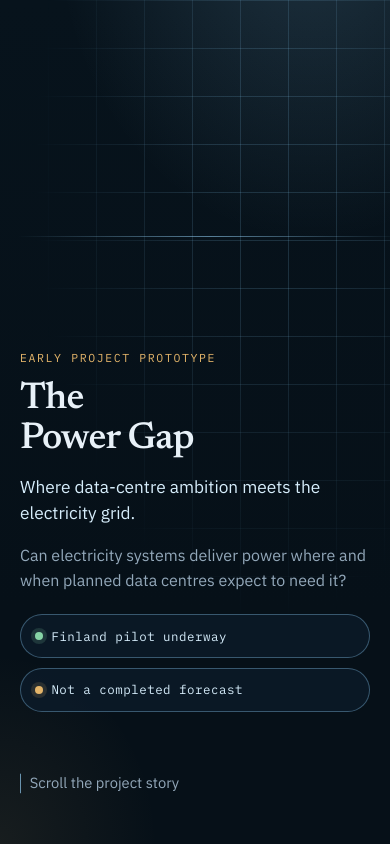
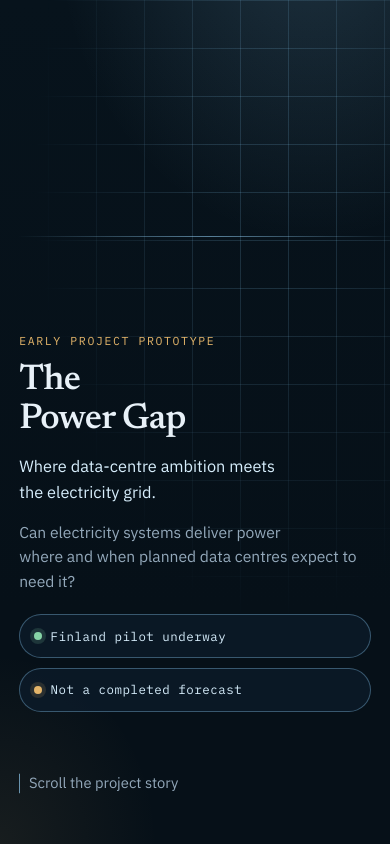
Before and after one commit to Kladeisen/the-power-gap-showcase, a plain HTML site: page index.html in a window 390 px wide. Shown: the top 844 px of the page. Drawn offline with Linux system fonts and the light colour scheme.

Commit message:
Force mobile line breaks so 390px hero text stays in frame

```diff
--- a/index.html
+++ b/index.html
@@ -360,12 +360,14 @@
       .hero { justify-content: center; padding-top: 4rem; }
       .status-row { flex-direction: row; flex-wrap: wrap; align-items: center; }
       .chip { width: auto; }
+      .lede br, .hero .muted br { display: none; }
     }
 
     @media (max-width: 430px) {
-      body { font-size: 1rem; }
-      .lede { font-size: 1.08rem; }
-      h1 { font-size: 2.35rem; }
+      body { font-size: 0.98rem; }
+      .lede { font-size: 1.02rem; }
+      h1 { font-size: 2.25rem; }
+      .wrap { width: calc(100% - 2.4rem); }
     }
 
     @media (prefers-reduced-motion: reduce) {
@@ -384,8 +386,8 @@
     <div class="wrap">
       <p class="kicker">Early project prototype</p>
       <h1>The<br>Power Gap</h1>
-      <p class="lede">Where data-centre ambition meets the electricity grid.</p>
-      <p class="muted">Can electricity systems deliver power where and when planned data centres expect to need it?</p>
+      <p class="lede">Where data-centre ambition meets<br>the electricity grid.</p>
+      <p class="muted">Can electricity systems deliver power<br>where and when planned data centres expect to need it?</p>
       <div class="status-row">
         <span class="chip live">Finland pilot underway</span>
         <span class="chip proto">Not a completed forecast</span>
```
Also changed, not shown: 1 other file.
